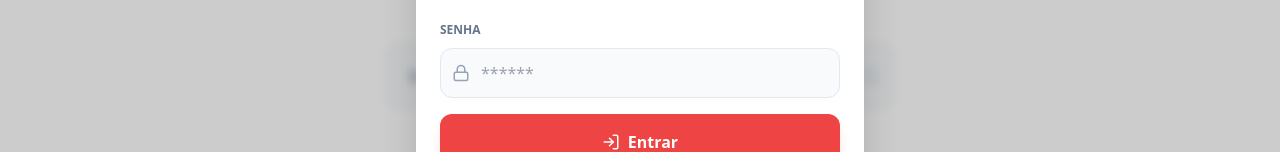
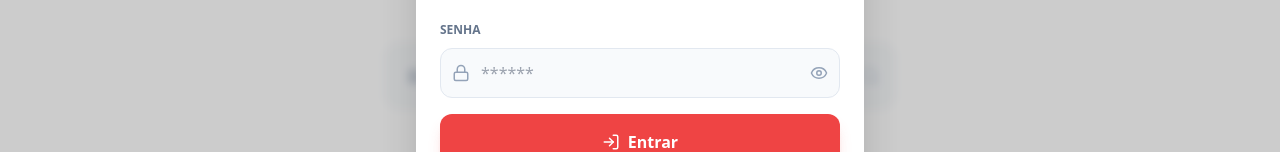
Before and after one commit to pcgiovanetti/gaimi-rubi-n, a React (Vite) app: page / in a window 1280 px wide. Both pictures are taken after a click on the button "Entrar". Shown: the part 371-523 px from the top of the page. Built offline with nearby package versions, Linux system fonts and the light colour scheme; no server answers.

Commit message:
Adicionado botao ver senha e aviso de email

```diff
--- a/components/AuthModal.tsx
+++ b/components/AuthModal.tsx
@@ -1,6 +1,6 @@
 import React, { useState } from 'react';
 import { supabase } from '../lib/supabase';
-import { X, User, Lock, Loader2, LogIn, Mail } from 'lucide-react';
+import { X, User, Lock, Loader2, LogIn, Mail, Eye, EyeOff } from 'lucide-react';
 
 interface AuthModalProps {
   onClose: () => void;
@@ -11,6 +11,7 @@ const AuthModal: React.FC<AuthModalProps> = ({ onClose }) => {
   const [username, setUsername] = useState('');
   const [email, setEmail] = useState('');
   const [password, setPassword] = useState('');
+  const [showPassword, setShowPassword] = useState(false);
   const [loading, setLoading] = useState(false);
   const [error, setError] = useState<string | null>(null);
 
@@ -21,21 +22,24 @@ const AuthModal: React.FC<AuthModalProps> = ({ onClose }) => {
 
     try {
       if (isLogin) {
-        // Login: Apenas Email e Senha
+        // Login
         const { error } = await supabase.auth.signInWithPassword({
           email,
           password,
         });
-        if (error) throw new Error("Email ou senha incorretos.");
+        if (error) {
+           // O erro "Invalid login credentials" pode ser senha errada OU email não confirmado
+           throw new Error("Erro: Verifique a senha ou se você confirmou o link no seu email.");
+        }
         onClose();
       } else {
-        // Cadastro: Nome, Email e Senha
+        // Cadastro
         const { error, data } = await supabase.auth.signUp({
           email,
           password,
           options: {
             data: {
-              full_name: username, // Salva o nome escolhido
+              full_name: username,
             }
           }
         });
@@ -43,8 +47,14 @@ const AuthModal: React.FC<AuthModalProps> = ({ onClose }) => {
         if (error) throw error;
 
         if (data.user) {
-            alert('Conta criada com sucesso! Verifique se você já está logado ou faça login.');
-            setIsLogin(true);
+            // Verifica se o login foi automático ou se requer confirmação
+            if (data.session) {
+                alert('Conta criada e logada com sucesso!');
+                onClose();
+            } else {
+                alert(`Conta criada! Um link de confirmação foi enviado para ${email}. Confirme para entrar.`);
+                setIsLogin(true);
+            }
         }
       }
     } catch (err: any) {
@@ -68,12 +78,11 @@ const AuthModal: React.FC<AuthModalProps> = ({ onClose }) => {
 
         <form onSubmit={handleAuth} className="p-6 space-y-4">
           {error && (
-            <div className="p-3 bg-red-50 text-red-600 text-sm rounded-lg border border-red-100">
+            <div className="p-3 bg-red-50 text-red-600 text-sm rounded-lg border border-red-100 leading-tight">
               {error}
             </div>
           )}
 
-          {/* Nome: Apenas no Cadastro */}
           {!isLogin && (
             <div className="space-y-2 animate-in slide-in-from-top-2">
               <label className="text-xs font-bold text-slate-500 uppercase">Nome de Jogador</label>
@@ -112,14 +121,21 @@ const AuthModal: React.FC<AuthModalProps> = ({ onClose }) => {
             <div className="relative">
               <Lock className="absolute left-3 top-1/2 -translate-y-1/2 text-slate-400" size={18} />
               <input
-                type="password"
+                type={showPassword ? "text" : "password"}
                 required
                 minLength={6}
                 value={password}
                 onChange={(e) => setPassword(e.target.value)}
-                className="w-full pl-10 pr-4 py-3 bg-slate-50 border border-slate-200 rounded-xl focus:ring-2 focus:ring-red-500 focus:border-transparent outline-none transition-all"
+                className="w-full pl-10 pr-12 py-3 bg-slate-50 border border-slate-200 rounded-xl focus:ring-2 focus:ring-red-500 focus:border-transparent outline-none transition-all"
                 placeholder="******"
               />
+              <button
+                type="button"
+                onClick={() => setShowPassword(!showPassword)}
+                className="absolute right-3 top-1/2 -translate-y-1/2 text-slate-400 hover:text-slate-600 focus:outline-none"
+              >
+                {showPassword ? <EyeOff size={18} /> : <Eye size={18} />}
+              </button>
             </div>
           </div>
 
@@ -135,7 +151,10 @@ const AuthModal: React.FC<AuthModalProps> = ({ onClose }) => {
           <div className="text-center pt-2">
             <button
               type="button"
-              onClick={() => setIsLogin(!isLogin)}
+              onClick={() => {
+                  setIsLogin(!isLogin);
+                  setError(null);
+              }}
               className="text-sm text-slate-500 hover:text-red-500 font-medium"
             >
               {isLogin ? 'Não tem conta? Crie agora' : 'Já tem conta? Entre'}
```
